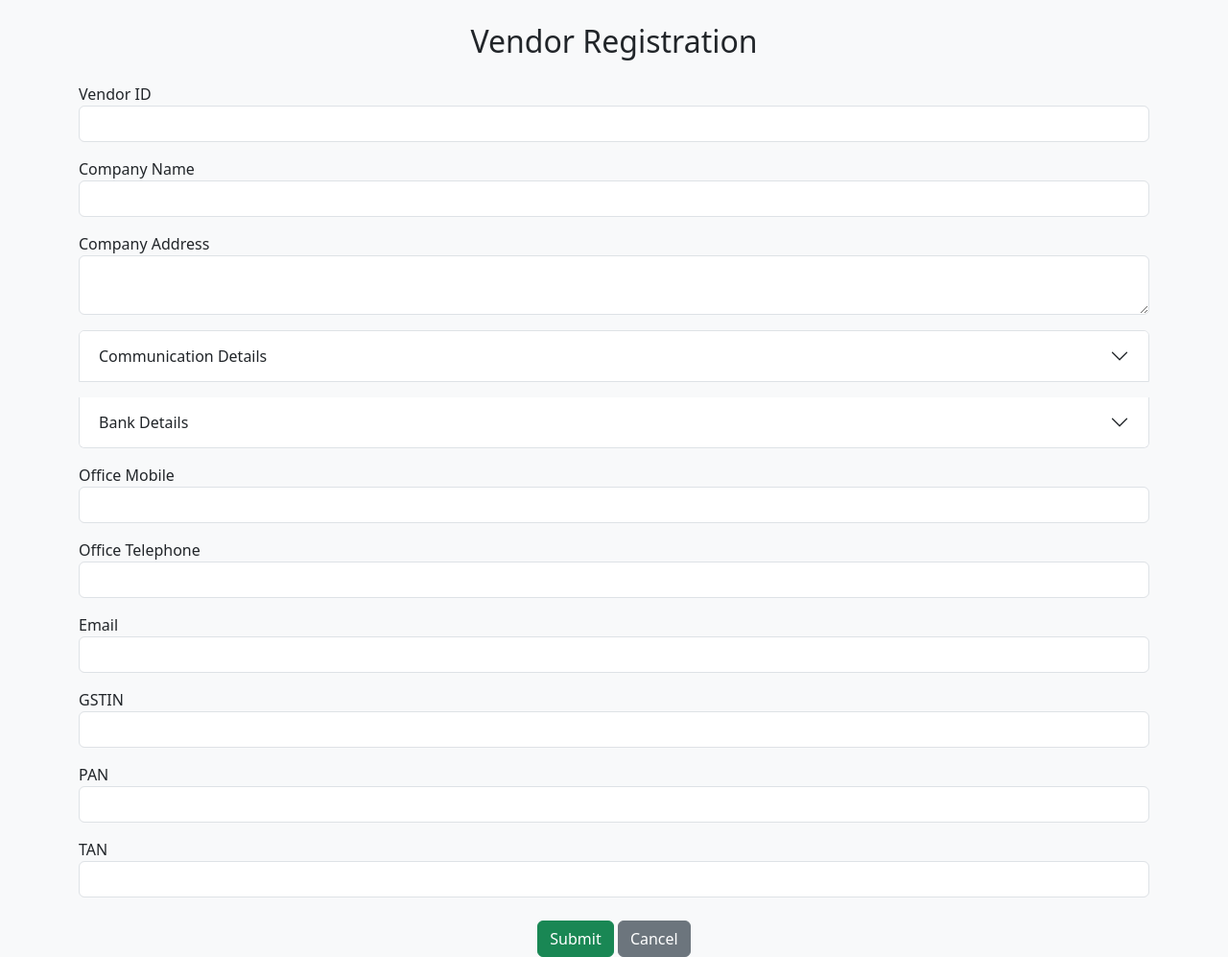
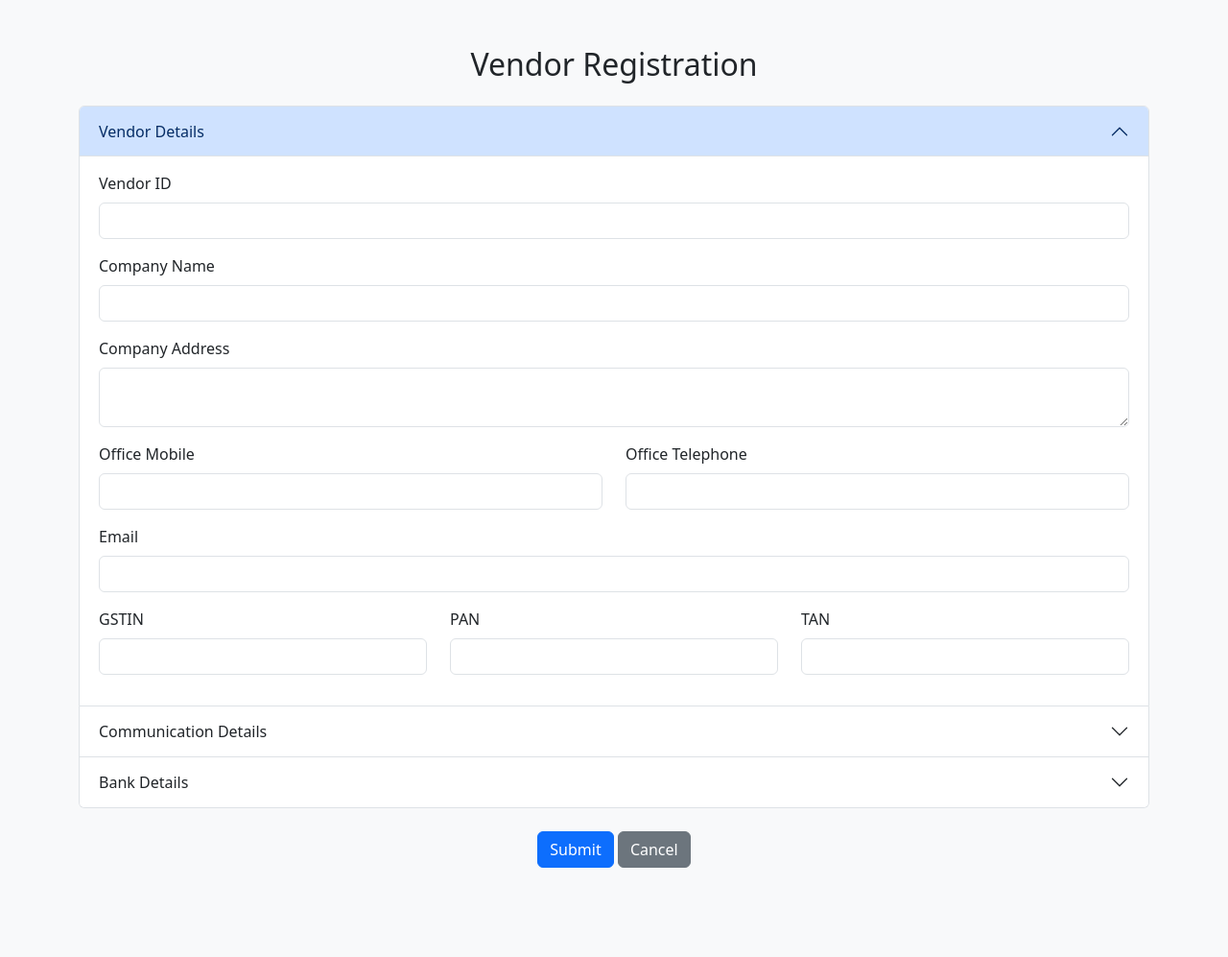
Before and after one commit to Madhan12-tech/Vanes_erp, a Flask app: page /register in a window 1280 px wide. Shown: the whole page at 96% size. After the commit the page ends 904 px from the top, so only its background shows below. Run offline with Flask 3, Linux system fonts and the light colour scheme.

Commit message:
Update register.html

```diff
--- a/templates/register.html
+++ b/templates/register.html
@@ -1,142 +1,149 @@
 <!DOCTYPE html>
 <html lang="en">
 <head>
-  <meta charset="UTF-8">
+  <meta charset="UTF-8" />
+  <meta name="viewport" content="width=device-width, initial-scale=1.0"/>
   <title>Vendor Registration</title>
-  <link href="https://cdn.jsdelivr.net/npm/bootstrap@5.3.0/dist/css/bootstrap.min.css" rel="stylesheet">
+  <link rel="stylesheet" href="https://cdn.jsdelivr.net/npm/bootstrap@5.3.0/dist/css/bootstrap.min.css">
 </head>
 <body class="bg-light">
-  <div class="container mt-4">
+
+<div class="container py-5">
   <h2 class="mb-4 text-center">Vendor Registration</h2>
+  <form method="POST">
 
-    <form method="POST" action="/register">
-      <!-- Basic Info -->
+    <div class="accordion" id="vendorAccordion">
+
+      <!-- Vendor Details -->
+      <div class="accordion-item">
+        <h2 class="accordion-header" id="vendorDetailsHeading">
+          <button class="accordion-button" type="button" data-bs-toggle="collapse" data-bs-target="#vendorDetails" aria-expanded="true">
+            Vendor Details
+          </button>
+        </h2>
+        <div id="vendorDetails" class="accordion-collapse collapse show" data-bs-parent="#vendorAccordion">
+          <div class="accordion-body">
             <div class="mb-3">
-        <label>Vendor ID</label>
+              <label class="form-label">Vendor ID</label>
               <input type="text" name="vendor_id" class="form-control" required>
             </div>
-
             <div class="mb-3">
-        <label>Company Name</label>
+              <label class="form-label">Company Name</label>
               <input type="text" name="company_name" class="form-control" required>
             </div>
-
             <div class="mb-3">
-        <label>Company Address</label>
-        <textarea name="company_address" class="form-control" required></textarea>
+              <label class="form-label">Company Address</label>
+              <textarea name="company_address" class="form-control" rows="2" required></textarea>
             </div>
-
-      <!-- Accordion Starts -->
-      <div class="accordion" id="accordionSections">
+            <div class="row">
+              <div class="col-md-6 mb-3">
+                <label class="form-label">Office Mobile</label>
+                <input type="text" name="office_mobile" class="form-control">
+              </div>
+              <div class="col-md-6 mb-3">
+                <label class="form-label">Office Telephone</label>
+                <input type="text" name="office_telephone" class="form-control">
+              </div>
+            </div>
+            <div class="mb-3">
+              <label class="form-label">Email</label>
+              <input type="email" name="email" class="form-control">
+            </div>
+            <div class="row">
+              <div class="col-md-4 mb-3">
+                <label class="form-label">GSTIN</label>
+                <input type="text" name="gstin" class="form-control">
+              </div>
+              <div class="col-md-4 mb-3">
+                <label class="form-label">PAN</label>
+                <input type="text" name="pan" class="form-control">
+              </div>
+              <div class="col-md-4 mb-3">
+                <label class="form-label">TAN</label>
+                <input type="text" name="tan" class="form-control">
+              </div>
+            </div>
+          </div>
+        </div>
+      </div>
 
       <!-- Communication Details -->
       <div class="accordion-item">
-          <h2 class="accordion-header" id="commHeading">
-            <button class="accordion-button collapsed" type="button" data-bs-toggle="collapse" data-bs-target="#commCollapse">
+        <h2 class="accordion-header" id="commDetailsHeading">
+          <button class="accordion-button collapsed" type="button" data-bs-toggle="collapse" data-bs-target="#commDetails">
             Communication Details
           </button>
         </h2>
-          <div id="commCollapse" class="accordion-collapse collapse" data-bs-parent="#accordionSections">
+        <div id="commDetails" class="accordion-collapse collapse" data-bs-parent="#vendorAccordion">
           <div class="accordion-body">
-
-              <div class="row g-2">
-                <div class="col-md-3">
+            <div class="row">
+              <div class="col-md-3 mb-3">
                 <label>Name</label>
                 <input type="text" name="name1" class="form-control">
               </div>
-                <div class="col-md-3">
+              <div class="col-md-3 mb-3">
                 <label>Department</label>
                 <input type="text" name="dept1" class="form-control">
               </div>
-                <div class="col-md-3">
+              <div class="col-md-3 mb-3">
                 <label>Designation</label>
                 <input type="text" name="desg1" class="form-control">
               </div>
-                <div class="col-md-3">
+              <div class="col-md-3 mb-3">
                 <label>Mobile</label>
                 <input type="text" name="mob1" class="form-control">
               </div>
             </div>
-
-              <!-- + Button for additional contact (JavaScript needed if you want more) -->
-              <!-- Optional: You can add dynamic fields later -->
-
           </div>
         </div>
       </div>
 
       <!-- Bank Details -->
-        <div class="accordion-item mt-3">
-          <h2 class="accordion-header" id="bankHeading">
-            <button class="accordion-button collapsed" type="button" data-bs-toggle="collapse" data-bs-target="#bankCollapse">
+      <div class="accordion-item">
+        <h2 class="accordion-header" id="bankDetailsHeading">
+          <button class="accordion-button collapsed" type="button" data-bs-toggle="collapse" data-bs-target="#bankDetails">
             Bank Details
           </button>
         </h2>
-          <div id="bankCollapse" class="accordion-collapse collapse" data-bs-parent="#accordionSections">
+        <div id="bankDetails" class="accordion-collapse collapse" data-bs-parent="#vendorAccordion">
           <div class="accordion-body">
-
-              <div class="row g-2">
-                <div class="col-md-4">
+            <div class="row">
+              <div class="col-md-4 mb-3">
                 <label>Beneficiary Name</label>
                 <input type="text" name="ben_name" class="form-control">
               </div>
-                <div class="col-md-4">
+              <div class="col-md-4 mb-3">
                 <label>Account Number</label>
                 <input type="text" name="ben_ac" class="form-control">
               </div>
-                <div class="col-md-4">
+              <div class="col-md-4 mb-3">
                 <label>Account Type</label>
                 <input type="text" name="ac_type" class="form-control">
               </div>
-                <div class="col-md-4">
+            </div>
+            <div class="row">
+              <div class="col-md-4 mb-3">
                 <label>Bank Name</label>
                 <input type="text" name="bank_name" class="form-control">
               </div>
-                <div class="col-md-4">
+              <div class="col-md-4 mb-3">
                 <label>IFSC</label>
                 <input type="text" name="ifsc" class="form-control">
               </div>
-                <div class="col-md-4">
+              <div class="col-md-4 mb-3">
                 <label>MICR</label>
                 <input type="text" name="micr" class="form-control">
               </div>
             </div>
-
           </div>
         </div>
       </div>
 
     </div>
-      <!-- Accordion Ends -->
 
-      <!-- Other Info -->
-      <div class="mt-3">
-        <label>Office Mobile</label>
-        <input type="text" name="office_mobile" class="form-control">
-      </div>
-      <div class="mt-3">
-        <label>Office Telephone</label>
-        <input type="text" name="office_telephone" class="form-control">
-      </div>
-      <div class="mt-3">
-        <label>Email</label>
-        <input type="email" name="email" class="form-control">
-      </div>
-      <div class="mt-3">
-        <label>GSTIN</label>
-        <input type="text" name="gstin" class="form-control">
-      </div>
-      <div class="mt-3">
-        <label>PAN</label>
-        <input type="text" name="pan" class="form-control">
-      </div>
-      <div class="mt-3">
-        <label>TAN</label>
-        <input type="text" name="tan" class="form-control">
-      </div>
-
-      <div class="mt-4 text-center">
-        <button type="submit" class="btn btn-success">Submit</button>
+    <!-- Submit Button -->
+    <div class="text-center mt-4">
+      <button type="submit" class="btn btn-primary">Submit</button>
       <a href="/" class="btn btn-secondary">Cancel</a>
     </div>
 
```
Lines whose indentation alone changed are shown as unchanged.
